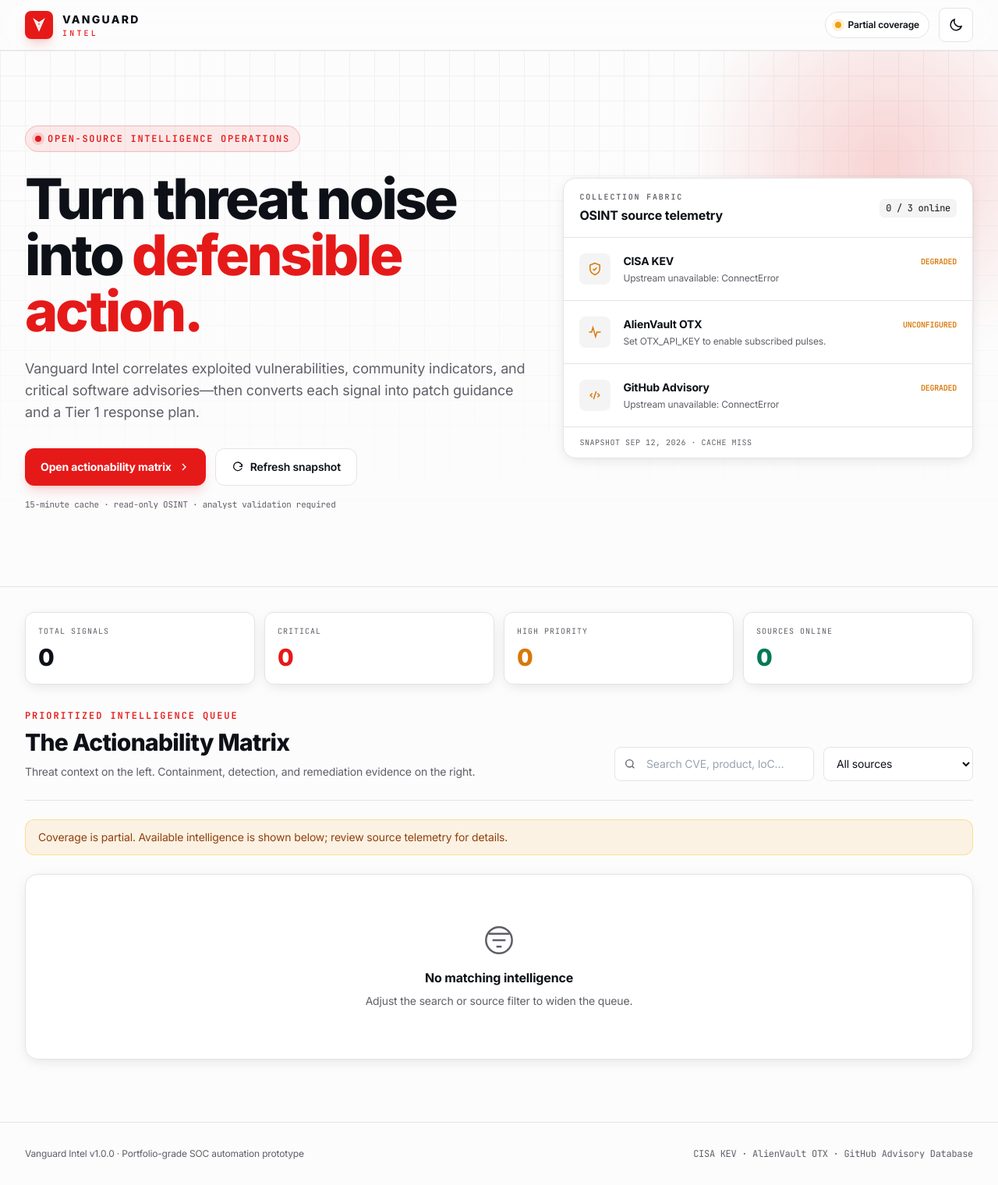
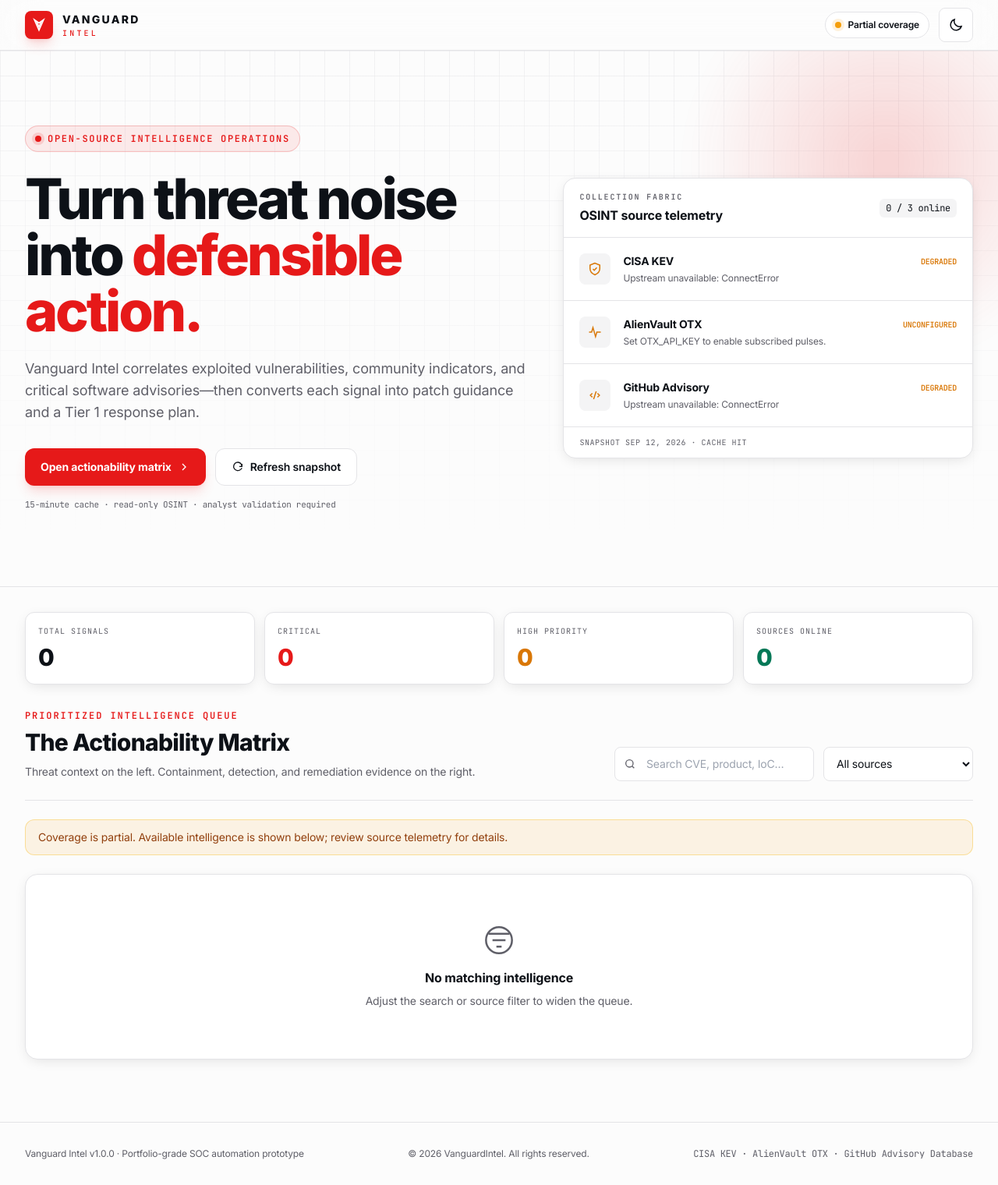
Before and after one commit to sphbndc/vanguardintel, a FastAPI app: page / in a window 1280 px wide. Shown: the whole page at 78% size. Run offline with FastAPI, Linux system fonts and the light colour scheme; data that the repository does not hold is empty; some libraries are stand-ins or nearby versions.

Commit message:
Add copyright notice to dashboard footer

```diff
--- a/app/templates/index.html
+++ b/app/templates/index.html
@@ -134,7 +134,7 @@
     </section>
   </main>
 
-  <footer class="border-t border-token"><div class="mx-auto flex max-w-[1480px] flex-col gap-3 px-4 py-8 text-xs muted sm:flex-row sm:items-center sm:justify-between sm:px-6 lg:px-8"><p>Vanguard Intel v{{ app_version }} · Portfolio-grade SOC automation prototype</p><p class="mono">CISA KEV · AlienVault OTX · GitHub Advisory Database</p></div></footer>
+  <footer class="border-t border-token"><div class="mx-auto flex max-w-[1480px] flex-col gap-3 px-4 py-8 text-xs muted sm:flex-row sm:items-center sm:justify-between sm:px-6 lg:px-8"><p>Vanguard Intel v{{ app_version }} · Portfolio-grade SOC automation prototype</p><p>© 2026 VanguardIntel. All rights reserved.</p><p class="mono">CISA KEV · AlienVault OTX · GitHub Advisory Database</p></div></footer>
 
   <div id="triage-modal" class="fixed inset-0 z-50 hidden items-end justify-center bg-slate-950/75 p-0 backdrop-blur-sm sm:items-center sm:p-4" role="dialog" aria-modal="true" aria-labelledby="modal-title">
     <div class="modal-panel max-h-[92vh] w-full max-w-2xl overflow-y-auto rounded-t-2xl border border-token bg-[var(--card)] shadow-2xl sm:rounded-2xl">
```
Also changed, not shown: frontend/src/App.tsx (+1 -1 lines).
